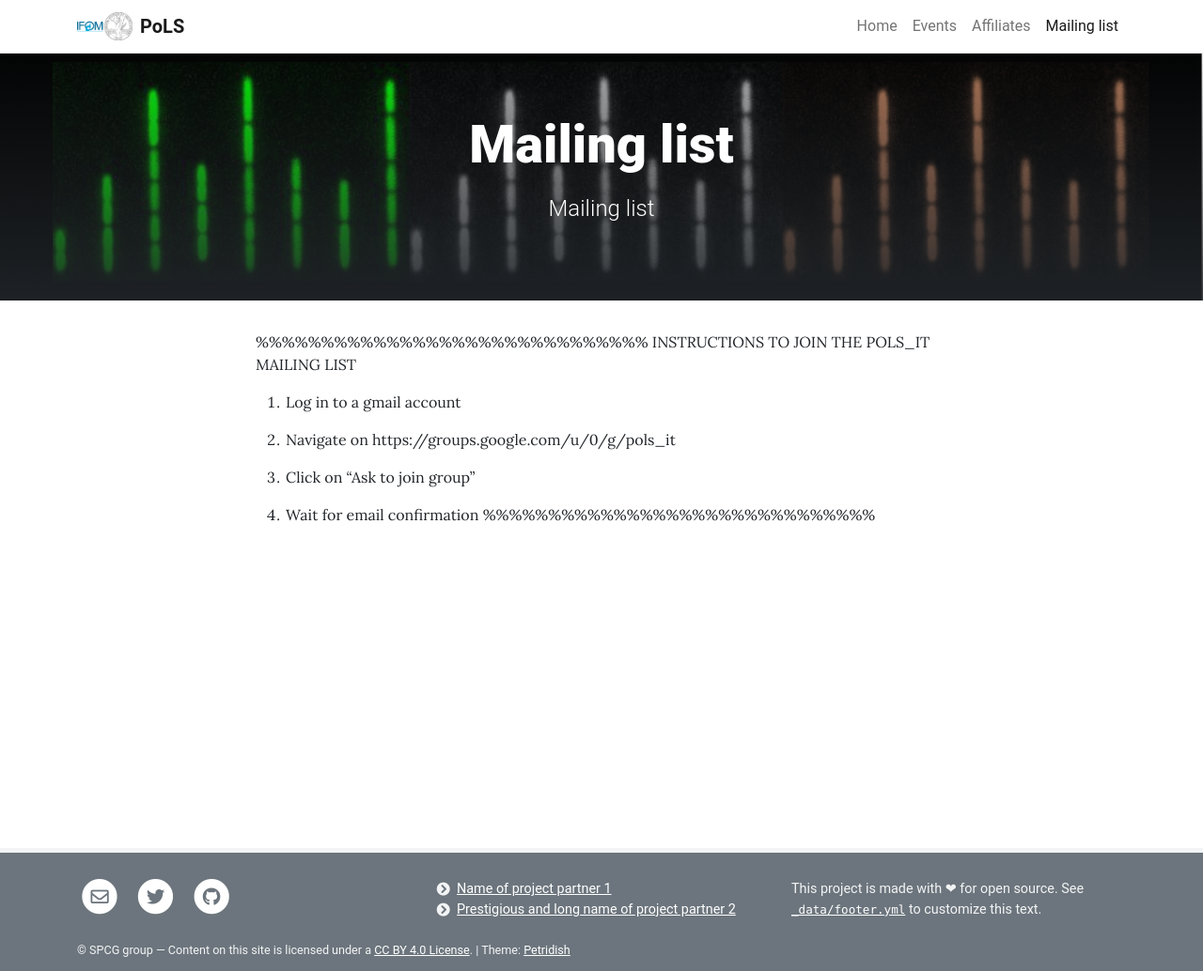
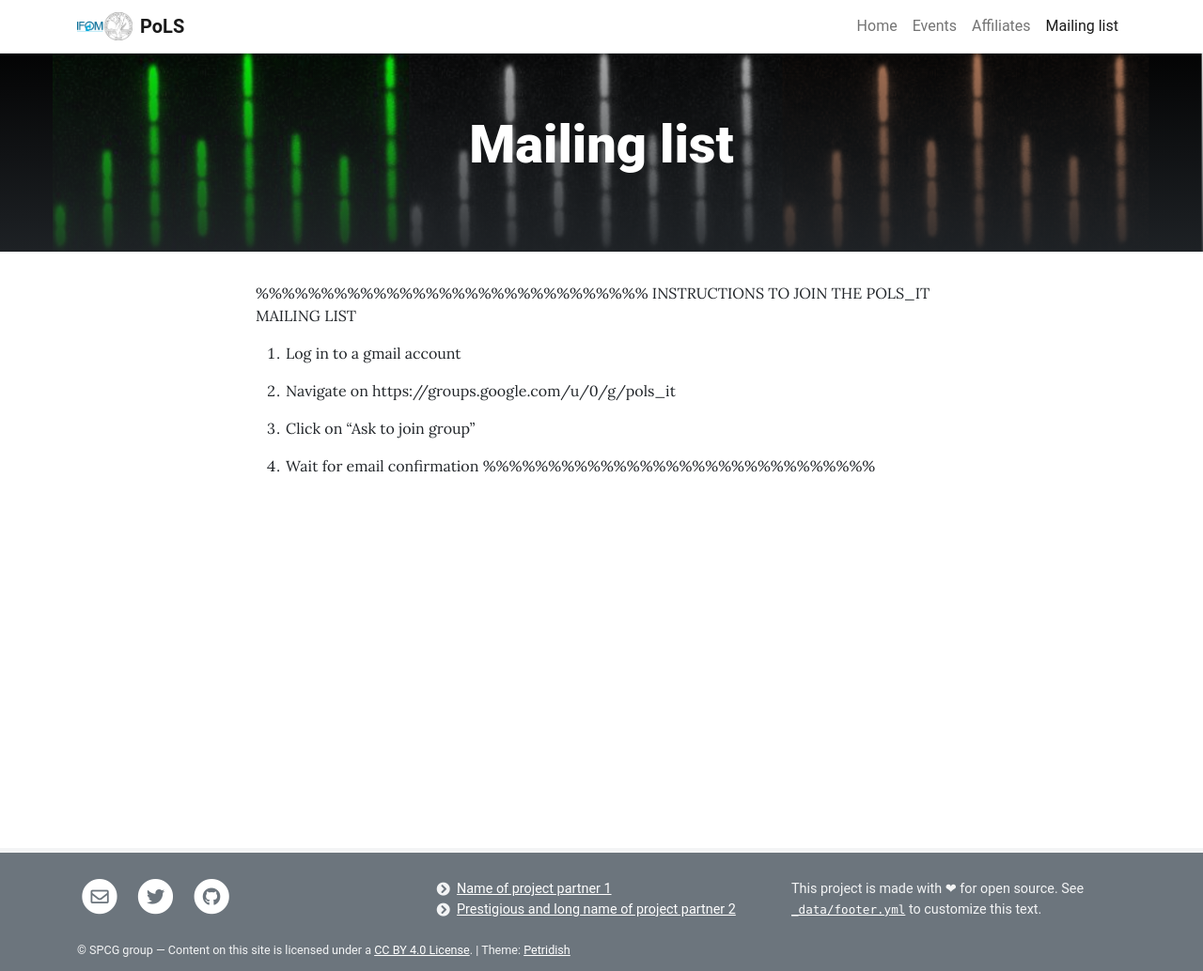
Before and after one commit to ilaria-iuliani/pols, a Jekyll site: the page built from pages/mailing%20list.md, in a window 1280 px wide. Shown: the whole page at 94% size. Built offline with Jekyll 4.4.1, drawn with Linux system fonts in a browser that asks for light colours.

Commit message:
Update mailing%20list.md

```diff
--- a/pages/mailing%20list.md
+++ b/pages/mailing%20list.md
@@ -1,9 +1,9 @@
 ---
 title: Mailing list
-description: Mailing list
 background: /assets/theme/images/gwr.png
 permalink: /mailing%20list/
 ---
+
 
 %%%%%%%%%%%%%%%%%%%%%%%%%%%%%%
 INSTRUCTIONS TO JOIN THE POLS_IT MAILING LIST
```
